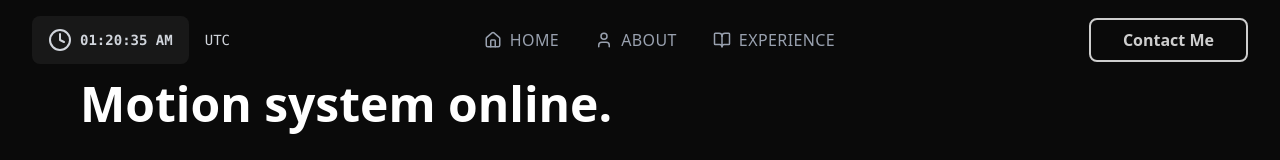
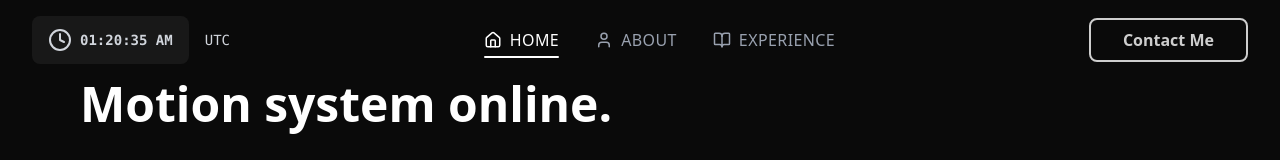
Before and after one commit to Travisken/ken-travis-portfolio, a Next.js app: page /contact in a window 1280 px wide. Shown: the top 160 px of the page. Built offline with nearby package versions, Linux system fonts and the light colour scheme; no server answers.

Commit message:
nav bar update

```diff
--- a/components/ui/Navbar.tsx
+++ b/components/ui/Navbar.tsx
@@ -2,8 +2,9 @@
 
 import { Clock, Home, User, BookOpen } from "lucide-react";
 import { useState, useEffect, useRef } from "react";
-import { motion } from "framer-motion";
+import { motion, AnimatePresence } from "framer-motion";
 import { usePathname } from "next/navigation";
+import Link from "next/link";
 import { easeOut } from "framer-motion";
 
 /* --------------------------------
@@ -12,39 +13,22 @@ import { easeOut } from "framer-motion";
 
 const fadeFromLeft = {
   hidden: { opacity: 0, x: -40 },
-  visible: {
-    opacity: 1,
-    x: 0,
-    transition: { duration: 0.8, ease: easeOut },
-  },
+  visible: { opacity: 1, x: 0, transition: { duration: 0.8, ease: easeOut } },
 };
 
 const fadeFromRight = {
   hidden: { opacity: 0, x: 40 },
-  visible: {
-    opacity: 1,
-    x: 0,
-    transition: { duration: 0.8, ease: easeOut },
-  },
+  visible: { opacity: 1, x: 0, transition: { duration: 0.8, ease: easeOut } },
 };
 
 const centerContainer = {
   hidden: {},
-  visible: {
-    transition: {
-      staggerChildren: 0.15,
-      delayChildren: 0.25,
-    },
-  },
+  visible: { transition: { staggerChildren: 0.15, delayChildren: 0.25 } },
 };
 
 const centerItem = {
   hidden: { opacity: 0, y: 10 },
-  visible: {
-    opacity: 1,
-    y: 0,
-    transition: { duration: 0.5, ease: easeOut },
-  },
+  visible: { opacity: 1, y: 0, transition: { duration: 0.5, ease: easeOut } },
 };
 
 /* --------------------------------
@@ -56,11 +40,9 @@ function useMagnetic(strength = 0.3) {
 
   const handleMouseMove = (e: React.MouseEvent) => {
     if (!ref.current) return;
-
     const rect = ref.current.getBoundingClientRect();
     const x = (e.clientX - rect.left - rect.width / 2) * strength;
     const y = (e.clientY - rect.top - rect.height / 2) * strength;
-
     ref.current.style.transform = `translate(${x}px, ${y}px)`;
   };
 
@@ -77,9 +59,16 @@ function useMagnetic(strength = 0.3) {
 --------------------------------- */
 
 export default function Navbar() {
-  const pathname = usePathname(); // Re-animate on route change
+  const pathname = usePathname();
   const [time, setTime] = useState(new Date());
   const [scrolled, setScrolled] = useState(false);
+  const [activeIndex, setActiveIndex] = useState(0);
+
+  const navItems = [
+    { name: "Home", icon: <Home size={18} />, path: "/" },
+    { name: "About", icon: <User size={18} />, path: "/about" },
+    { name: "Experience", icon: <BookOpen size={18} />, path: "/experience" },
+  ];
 
   // Clock
   useEffect(() => {
@@ -94,18 +83,14 @@ export default function Navbar() {
     return () => window.removeEventListener("scroll", handleScroll);
   }, []);
 
+  // Update active nav index based on pathname
+  useEffect(() => {
+    const index = navItems.findIndex((item) => item.path === pathname);
+    setActiveIndex(index >= 0 ? index : 0);
+  }, [pathname]);
+
   const formatTime = (date: Date) =>
-    date.toLocaleTimeString([], {
-      hour: "2-digit",
-      minute: "2-digit",
-      second: "2-digit",
-    });
-
-  const navItems = [
-    { name: "Home", icon: <Home size={18} /> },
-    { name: "About", icon: <User size={18} /> },
-    { name: "Experience", icon: <BookOpen size={18} /> },
-  ];
+    date.toLocaleTimeString([], { hour: "2-digit", minute: "2-digit", second: "2-digit" });
 
   const timezone = Intl.DateTimeFormat().resolvedOptions().timeZone;
 
@@ -113,22 +98,17 @@ export default function Navbar() {
 
   return (
     <motion.nav
-      key={pathname} // 🔥 Forces re-animation on route change
+      key={pathname}
       initial="hidden"
       whileInView="visible"
       viewport={{ once: true }}
       className={`fixed top-0 z-50 w-full transition-all duration-500 ${
-        scrolled
-          ? "backdrop-blur-lg bg-black/20 border-b border-white/30"
-          : "bg-transparent"
+        scrolled ? "backdrop-blur-lg bg-black/20 border-b border-white/30" : "bg-transparent"
       }`}
     >
-      <div className="max-w-7xl mx-auto flex items-center justify-between py-4 px-8">
+      <div className="max-w-7xl mx-auto flex items-center justify-between py-4 px-8 relative">
         {/* LEFT — Clock */}
-        <motion.div
-          variants={fadeFromLeft}
-          className="text-gray-300 font-mono text-sm flex gap-4 items-center"
-        >
+        <motion.div variants={fadeFromLeft} className="text-gray-300 font-mono text-sm flex gap-4 items-center">
           <span className="flex gap-2 font-semibold bg-[#181818] px-4 py-3 rounded-lg items-center">
             <Clock />
             {formatTime(time)}
@@ -137,34 +117,32 @@ export default function Navbar() {
         </motion.div>
 
         {/* CENTER — Nav Items */}
-        {/* CENTER — Nav Items */}
-        <motion.ul
-          variants={centerContainer}
-          className="flex gap-9 text-gray-400 uppercase tracking-wide"
-        >
-          {navItems.map((item) => {
-            // Determine if this nav item matches the current pathname
-            const isActive =
-              (item.name === "Home" && pathname === "/home") ||
-              (item.name === "About" && pathname === "/about") ||
-              (item.name === "Experience" && pathname === "/experience");
-
-            return (
-              <motion.li
-                key={item.name}
-                variants={centerItem}
-                whileHover={{ y: -2 }}
-                className={`relative cursor-pointer flex items-center gap-2 transition-colors duration-300
-                    ${isActive ? "text-white" : "text-gray-400"}
-                    after:absolute after:bottom-[-6px] after:left-0 after:w-0 after:h-[2px]
-                    after:bg-white after:transition-all after:duration-300
-                    ${isActive ? "after:w-full" : "hover:after:w-full"}`}
+        <motion.ul variants={centerContainer} className="flex gap-9 text-gray-400 uppercase tracking-wide relative">
+          {navItems.map((item, index) => (
+            <motion.li
+              key={item.name}
+              variants={centerItem}
+              className="relative cursor-pointer flex items-center gap-2 transition-colors duration-300"
+            >
+              <Link
+                href={item.path}
+                className={`flex items-center gap-2 transition-colors duration-300 ${
+                  activeIndex === index ? "text-white" : "text-gray-400 hover:text-white"
+                }`}
               >
                 {item.icon}
                 <span>{item.name}</span>
-              </motion.li>
-            );
-          })}
+              </Link>
+              {/* Active underline using AnimatePresence & motion.div */}
+              {activeIndex === index && (
+                <motion.div
+                  layoutId="underline"
+                  className="absolute bottom-[-6px] left-0 w-full h-[2px] bg-white rounded"
+                  transition={{ type: "spring", stiffness: 500, damping: 30 }}
+                />
+              )}
+            </motion.li>
+          ))}
         </motion.ul>
 
         {/* RIGHT — Magnetic Contact Button */}
@@ -175,10 +153,7 @@ export default function Navbar() {
           onMouseLeave={contactMagnetic.reset}
           className="transition-transform duration-300"
         >
-          <button
-            className="text-white/80 font-semibold px-8 py-2 rounded-lg border-2 border-white/80
-                             transition-all duration-300 hover:bg-gray-700 hover:text-white"
-          >
+          <button className="text-white/80 font-semibold px-8 py-2 rounded-lg border-2 border-white/80 transition-all duration-300 hover:bg-gray-700 hover:text-white">
             Contact Me
           </button>
         </motion.div>
```
